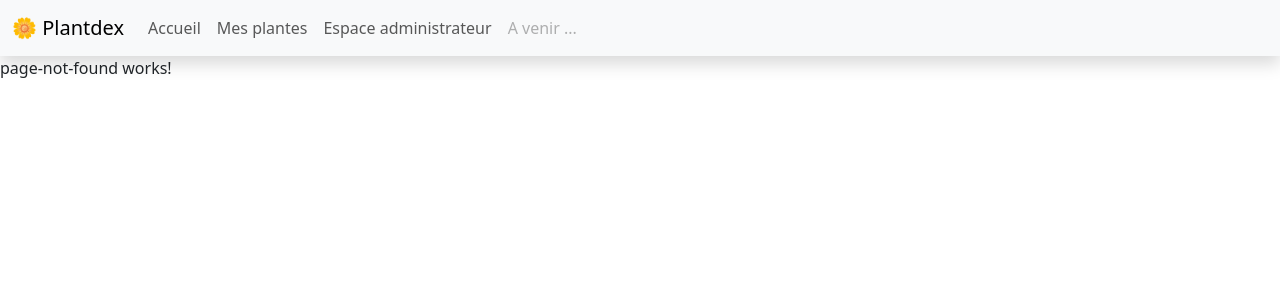
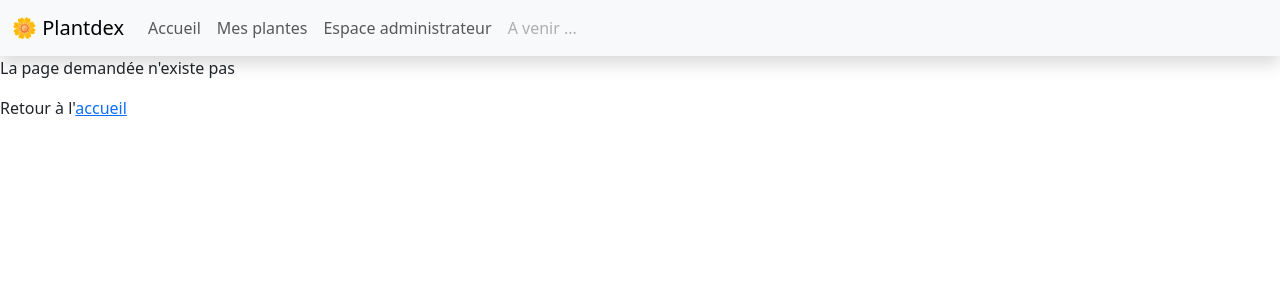
Before and after one commit to alexandreg67/plantdex, an Angular app: page /not-found in a window 1280 px wide. Shown: the top 300 px of the page. Built offline with nearby package versions, Linux system fonts and the light colour scheme.

Commit message:
3.1 - correction route page not-found

```diff
--- a/src/app/app-routing.module.ts
+++ b/src/app/app-routing.module.ts
@@ -10,7 +10,7 @@ const routes: Routes = [
   { path: "home", component: PageHomeComponent },
   { path: "my-plants", component: PageMyPlantsComponent },
   { path: "admin", component: PageAdminComponent},
-  { path: "not-found", component: PageNotFoundComponent}
+  { path: "**", component: PageNotFoundComponent}
 ];
 
 @NgModule({
--- a/src/app/pages/page-not-found/page-not-found.component.html
+++ b/src/app/pages/page-not-found/page-not-found.component.html
@@ -1 +1,2 @@
-<p>page-not-found works!</p>
+<p>La page demandée n'existe pas</p>
+<p>Retour à l'<a [routerLink]="['']">accueil</a></p>
```
